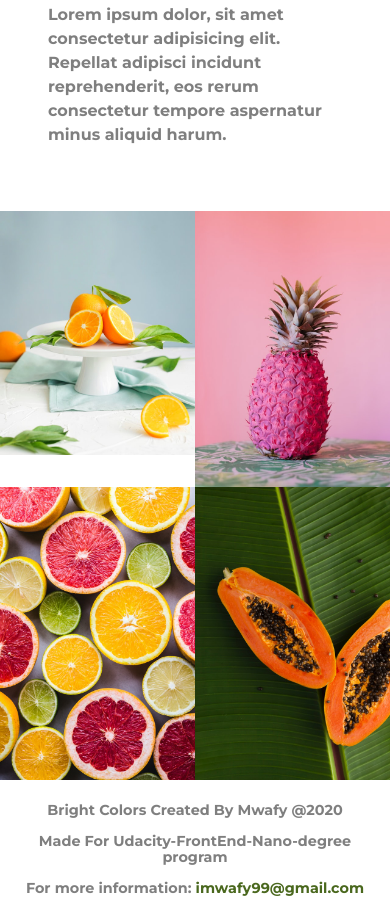
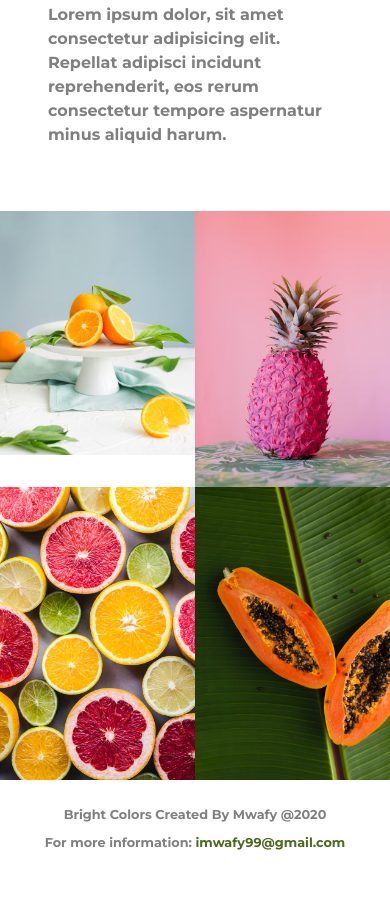
Before and after one commit to mwafy99/Udacity-Personal-Blog, a plain HTML site: page index.html in a window 390 px wide. Shown: the part 707-1626 px from the top of the page. After the commit the page ends 1587 px from the top, so only its background shows below. Drawn offline with Linux system fonts and the light colour scheme.

Commit message:
mobile version update 1

```diff
--- a/css/main.css
+++ b/css/main.css
@@ -3,9 +3,14 @@
 @import "./img.css";
 
 /* mobile first approach design */
+* {
+    box-sizing: border-box;
+    -webkit-box-sizing: border-box;
+    -moz-box-sizing: border-box;
+}
 
 .container {
-    width: 100%;
+    width: 100vw;
     display: grid;
     grid-auto-rows: minmax(100px, auto);
     grid-template-areas:
@@ -15,12 +20,15 @@
     ;
 }
 
+/* header */
+
 .header {
     background-image: url(../images/hero-img.jpg);
     background-size: cover;
     background-position: center;
     grid-area: header;
     padding: 2rem 0 5rem;
+    box-shadow: 0 5px 20px rgba(0, 0, 0, 0.2);
 }
 
 .logo {
@@ -51,6 +59,7 @@ span {
     font-weight: bold;
 }
 
+/* main */
 main {
     display: grid;
     grid-auto-rows: minmax(100px, auto);
@@ -91,9 +100,9 @@ main {
 
 /* footer */
 footer {
-    padding: 0.5rem;
+    margin: 1rem 0 0 0;
     font-weight: bold;
-    font-size: 0.9rem;
+    font-size: 0.8rem;
     color: rgba(0, 0, 0, 0.5);
     text-align: center;
 }
@@ -102,3 +111,8 @@ footer a {
     text-decoration: none;
     color: #4A681E;
 }
+
+/* media query  desktop version */
+@media(min-width: 750px) {
+    /* TODO */
+}
--- a/index.html
+++ b/index.html
@@ -56,9 +56,6 @@
                 Bright Colors Created By Mwafy @2020
             </p>
             <p>
-                Made For Udacity-FrontEnd-Nano-degree program
-            </p>
-            <p>
                 For more information: <a href="mailto:imwafy99@gmail.com?Subject=Hello Bright Colors"
                     target="_blank">imwafy99@gmail.com</a>
             </p>
```
